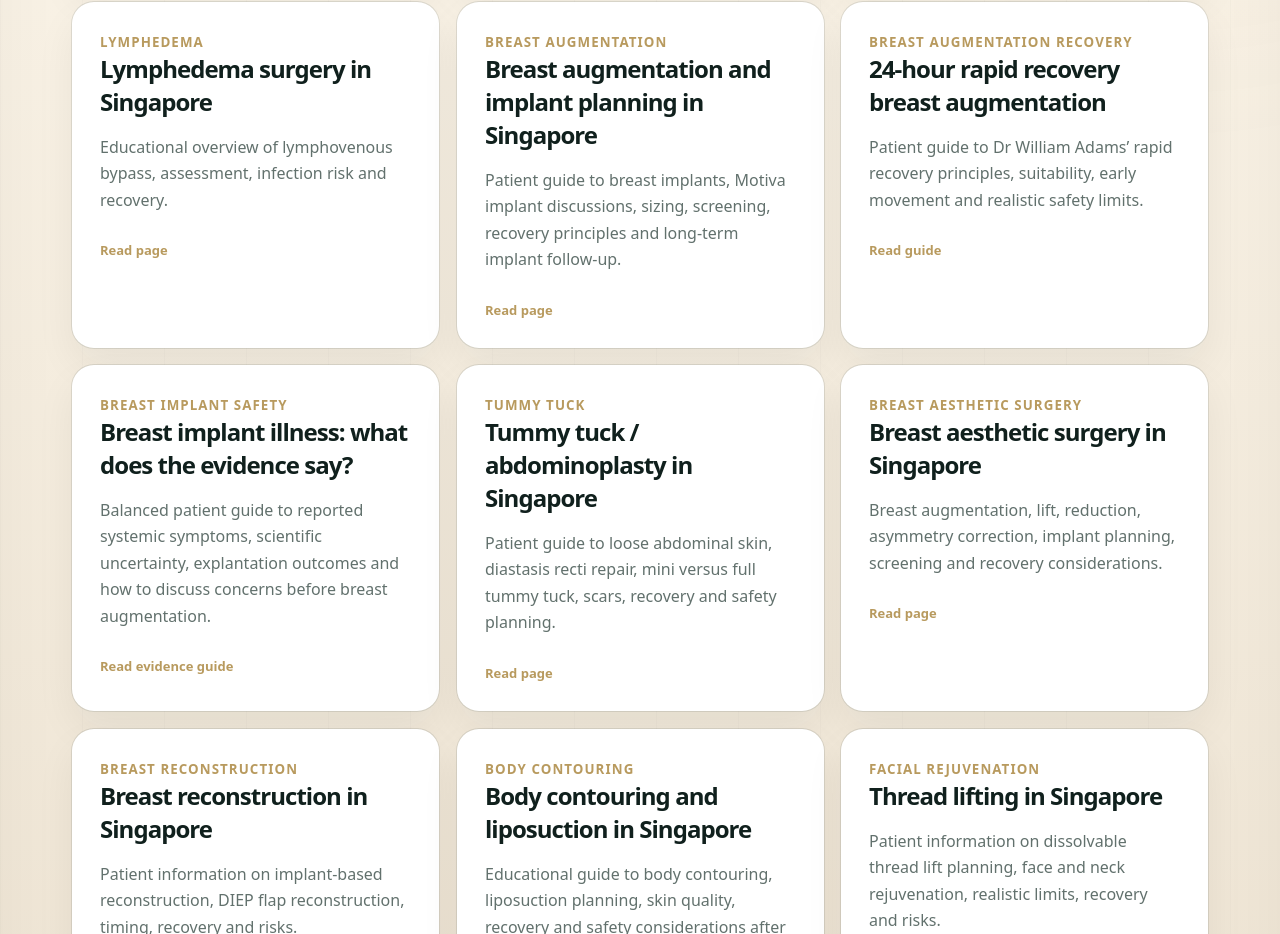
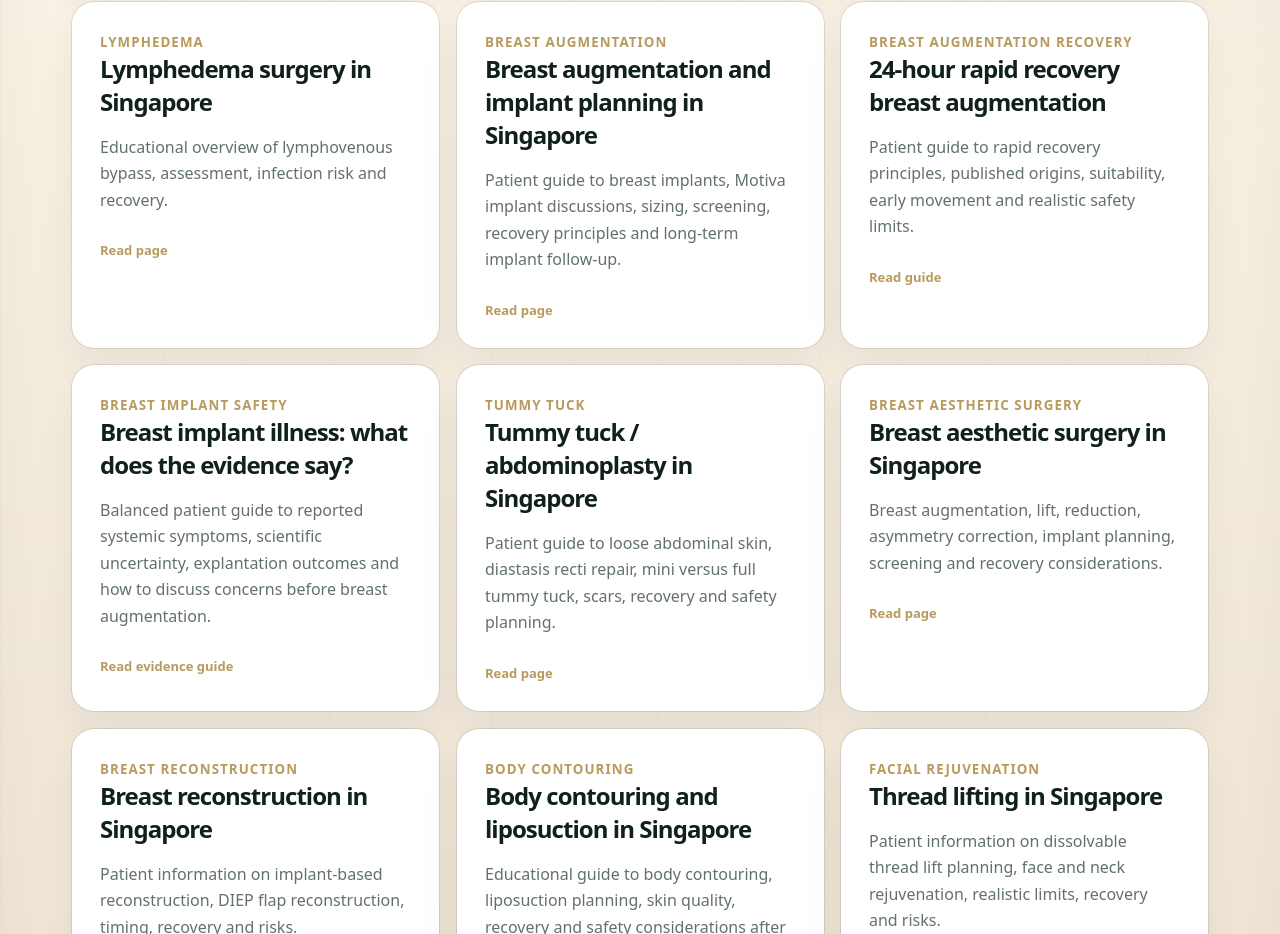
Before and after one commit to zatyrical/plasticwebsite, a Next.js app: page / in a window 1280 px wide. Shown: the part 8156-9090 px from the top of the page. Built offline with nearby package versions, Linux system fonts and the light colour scheme.

Commit message:
Align homepage recovery summary provenance

```diff
--- a/app/page.tsx
+++ b/app/page.tsx
@@ -4,7 +4,7 @@ import Navigation from './Navigation';
 import { lastReviewedIso, physicianJsonLd } from './seoIdentity';
 import { aestheticSignatureTreatments, reconstructiveSignatureTreatments } from './treatmentTiles';
 
-const modifiedIso = '2026-10-11';
+const modifiedIso = '2026-10-12';
 
 const jsonLd = {
   '@context': 'https://schema.org',
@@ -221,7 +221,7 @@ export default function Home() {
             <a className="card blog-card linked-card" href="/lymphovenous-bypass-lva-surgery-singapore"><small>LVB / LVA surgery</small><h3>Lymphovenous bypass / LVA surgery in Singapore</h3><p>Focused patient information on suitability, imaging, recovery, cellulitis risk and compression after LVA.</p><span>Read page</span></a>
             <a className="card blog-card linked-card" href="/lymphedema-surgery-singapore"><small>Lymphedema</small><h3>Lymphedema surgery in Singapore</h3><p>Educational overview of lymphovenous bypass, assessment, infection risk and recovery.</p><span>Read page</span></a>
             <a className="card blog-card linked-card" href="/breast-augmentation-singapore"><small>Breast augmentation</small><h3>Breast augmentation and implant planning in Singapore</h3><p>Patient guide to breast implants, Motiva implant discussions, sizing, screening, recovery principles and long-term implant follow-up.</p><span>Read page</span></a>
-            <a className="card blog-card linked-card" href="/24-hour-rapid-recovery-breast-augmentation-singapore"><small>Breast augmentation recovery</small><h3>24-hour rapid recovery breast augmentation</h3><p>Patient guide to Dr William Adams’ rapid recovery principles, suitability, early movement and realistic safety limits.</p><span>Read guide</span></a>
+            <a className="card blog-card linked-card" href="/24-hour-rapid-recovery-breast-augmentation-singapore"><small>Breast augmentation recovery</small><h3>24-hour rapid recovery breast augmentation</h3><p>Patient guide to rapid recovery principles, published origins, suitability, early movement and realistic safety limits.</p><span>Read guide</span></a>
             <a className="card blog-card linked-card" href="/breast-implant-illness-singapore-evidence"><small>Breast implant safety</small><h3>Breast implant illness: what does the evidence say?</h3><p>Balanced patient guide to reported systemic symptoms, scientific uncertainty, explantation outcomes and how to discuss concerns before breast augmentation.</p><span>Read evidence guide</span></a>
             <a className="card blog-card linked-card" href="/tummy-tuck-singapore"><small>Tummy tuck</small><h3>Tummy tuck / abdominoplasty in Singapore</h3><p>Patient guide to loose abdominal skin, diastasis recti repair, mini versus full tummy tuck, scars, recovery and safety planning.</p><span>Read page</span></a>
             <a className="card blog-card linked-card" href="/breast-aesthetic-surgery-singapore"><small>Breast aesthetic surgery</small><h3>Breast aesthetic surgery in Singapore</h3><p>Breast augmentation, lift, reduction, asymmetry correction, implant planning, screening and recovery considerations.</p><span>Read page</span></a>
```
